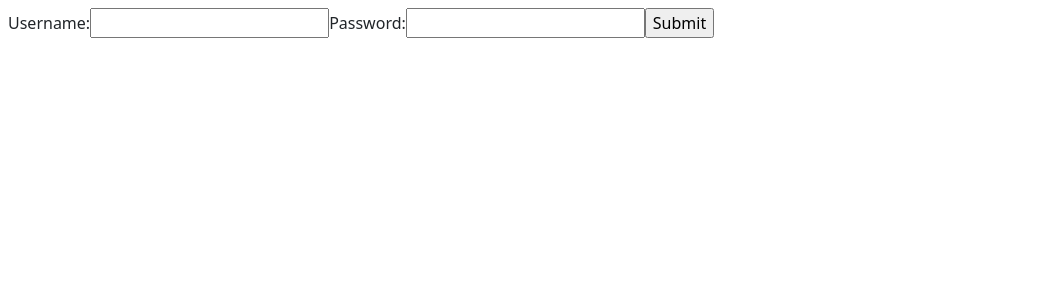
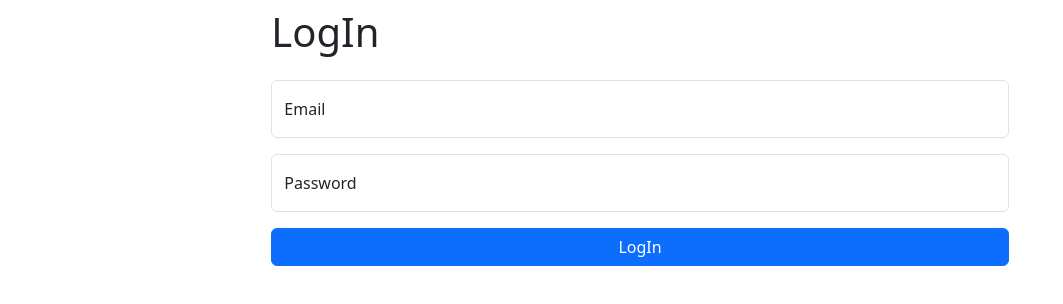
Before and after one commit to Advanced-web-application/webApplication_Front, a React (Vite) app: page / in a window 1280 px wide. Shown: the top 304 px of the page, without its empty margins (0-1063 px from the left). Built offline with nearby package versions, Linux system fonts and the light colour scheme.

Commit message:
login page

```diff
--- a/src/App.tsx
+++ b/src/App.tsx
@@ -92,7 +92,7 @@
 
 
 
-import Profile from "./components/Profile_component"
+//import Profile from "./components/Profile_component"
  //import Post from "./components/Post_component"
 //import Profile from "./components/Profile_edit"
 
--- a/src/components/Feed.tsx
+++ b/src/components/Feed.tsx
@@ -1,7 +1,7 @@
 import { useEffect, useState } from 'react'
 import { PostData } from '../Post'
 import postService, { CanceledError } from "../services/post-service"
-import Post from "../Post"
+//import Post from "../Post"
 
 
 //when we will have the post ID, we need to send it as ObjectId (the id itself) and not filter according to name
--- a/src/components/Login_components.tsx
+++ b/src/components/Login_components.tsx
@@ -1,17 +1,21 @@
-// Login_component.tsx
 
-import React, { useState } from 'react';
+import { ChangeEvent, useRef, useState } from 'react'
 import { postLogIn } from "../services/login-service"
 export let userID: string
 
 
 const LoginComponent = () => {
-  const [username, setUsername] = useState('');
-  const [password, setPassword] = useState('');
 
-  const handleSubmit = async (event: React.FormEvent) => {
-    event.preventDefault();
-    const res = await postLogIn(username, password);
+
+  const emailInputRef = useRef<HTMLInputElement>(null)
+  const passwordInputRef = useRef<HTMLInputElement>(null)
+
+
+  const login = async () => {
+    if (emailInputRef.current?.value && passwordInputRef.current?.value) {
+       const email= emailInputRef.current?.value
+        const password=passwordInputRef.current?.value
+        const res = await postLogIn(email, password)
         userID = res.user._id ?? '';
         console.log(res)
         if (res.accessToken) {
@@ -20,21 +24,27 @@ const LoginComponent = () => {
       if (res.refreshToken) {
           localStorage.setItem('refreshToken', res.refreshToken);
       }
-  };
+    }
+}
+
 
   return (
-    <form onSubmit={handleSubmit}>
-      <label>
-        Username:
-        <input type="text" value={username} onChange={e => setUsername(e.target.value)} />
-      </label>
-      <label>
-        Password:
-        <input type="password" value={password} onChange={e => setPassword(e.target.value)} />
-      </label>
-      <input type="submit" value="Submit" />
-    </form>
-  );
+
+  <div className="vstack gap-3 col-md-7 mx-auto">
+            <h1>LogIn</h1>
+            <div className="form-floating">
+                <input ref={emailInputRef} type="text" className="form-control" id="floatingInput" placeholder="" />
+                <label htmlFor="floatingInput">Email</label>
+            </div>
+            <div className="form-floating">
+                <input ref={passwordInputRef} type="password" className="form-control" id="floatingPassword" placeholder="" />
+                <label htmlFor="floatingPassword">Password</label>
+            </div>
+            <button type="button" className="btn btn-primary" onClick={login}>LogIn</button>
+        </div>
+        )
+
+
 };
 
 export default LoginComponent;
--- a/src/services/login-service.ts
+++ b/src/services/login-service.ts
@@ -1,10 +1,19 @@
 
 import apiClient from "./api-client"
-import axios from "axios";
 
-export interface ILogin {
-  email: string;
-  password: string;
+
+// export interface ILogin {
+//   email: string;
+//   password: string;
+// }
+
+export interface IUser {
+  email: string,
+  password?: string,
+  image?: string,
+  _id?: string,
+  accessToken?: string,
+  refreshToken?: string
 }
 
 // export const postLogIn = async (): Promise<ILogin> => {
@@ -20,8 +29,8 @@ export interface ILogin {
 // }
 
 export const postLogIn = async (email: string, password: string): Promise<ILogin> => {
-  return new Promise<ILogin>((resolve, reject) => {
-      apiClient.post<ILogin>("/auth/login", { email, password })
+  return new Promise<IUser>((resolve, reject) => {
+      apiClient.post<IUser>("/auth/login", { email, password })
           .then((response) => {
               resolve(response.data)
           }).catch((error) => {
--- a/src/services/user-service.ts
+++ b/src/services/user-service.ts
@@ -1,6 +1,6 @@
 import { CredentialResponse } from "@react-oauth/google"
 import apiClient from "./api-client"
-import axios from "axios";
+
 
 export interface IUser {
     email: string,
```
Lines whose indentation alone changed are shown as unchanged.
